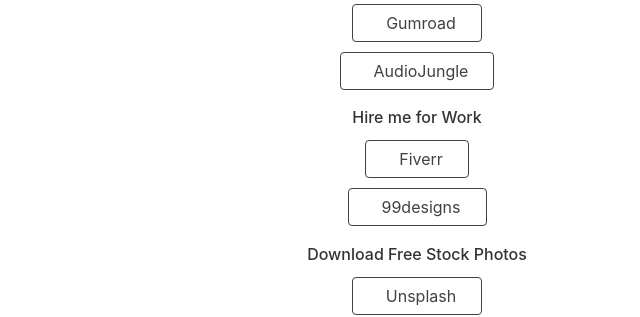
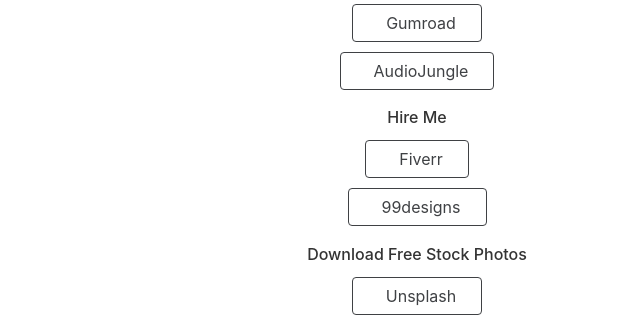
Before and after one commit to zcraber/links, a Jekyll site: the page built from index.html, in a window 1280 px wide. Shown: the part 1108-1425 px from the top of the page, without its empty margins (223-863 px from the left). Built offline with Jekyll 4.4.1, drawn with Linux system fonts in a browser that asks for light colours; nearby versions of some CDN libraries; comment, search, counter and statistics services are not loaded.

Commit message:
Update links.yml

```diff
--- a/_data/links.yml
+++ b/_data/links.yml
@@ -66,7 +66,7 @@
       url: https://audiojungle.net/user/malayali
       icon: material-symbols:audio-file
 
-- category: Hire me for Work
+- category: Hire Me
   items:
     - title: Fiverr
       url: https://www.fiverr.com/josephvm
```
